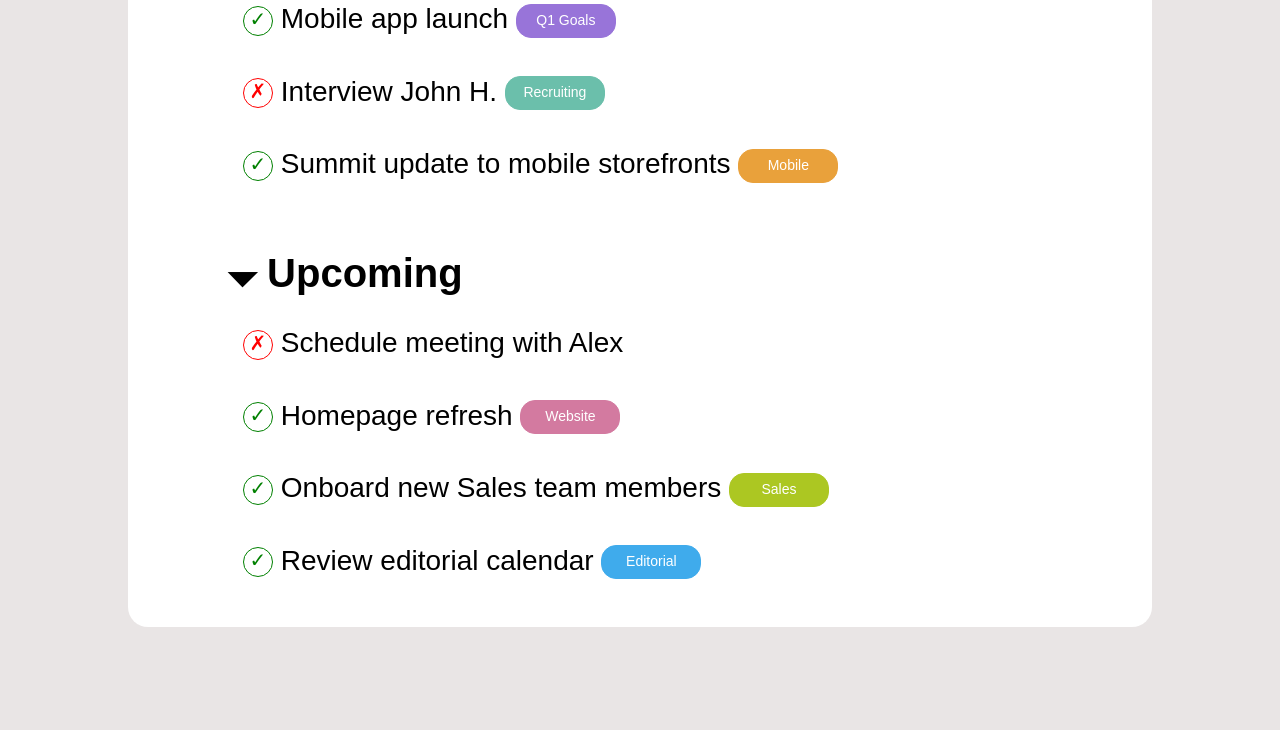
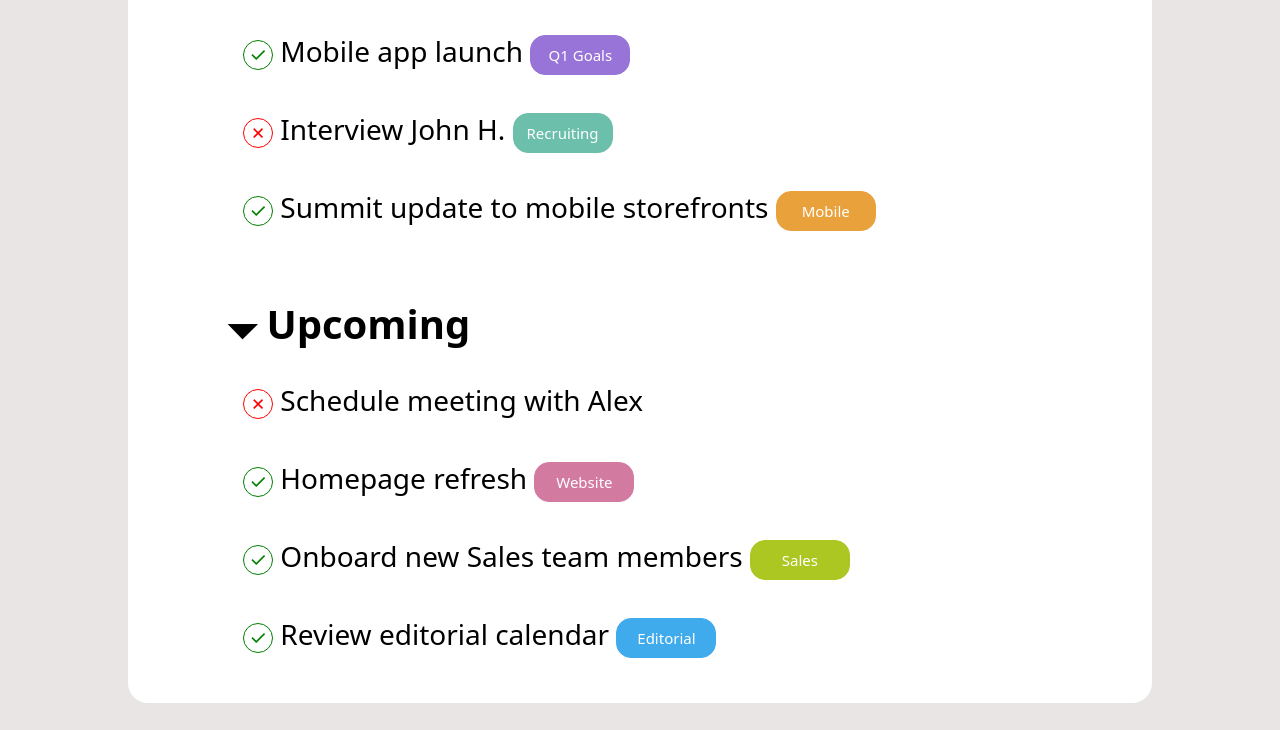
Before and after one commit to mannuccimattia/html-css-toboolist, a plain HTML site: page index.html in a window 1280 px wide. Shown: the part 684-1414 px from the top of the page. Before the commit the page ends 1391 px from the top, so only its background shows below. Drawn offline with Linux system fonts and the light colour scheme.

Commit message:
[DONE] Esercizio terminato

```diff
--- a/css/style.css
+++ b/css/style.css
@@ -2,7 +2,7 @@
   padding: 0;
   margin: 0;
   box-sizing: border-box;
-  font-family: sans-serif;
+  font-family: system-ui, -apple-system, BlinkMacSystemFont, 'Segoe UI', Roboto, Oxygen, Ubuntu, Cantarell, 'Open Sans', 'Helvetica Neue', sans-serif;
 }
 
 /* body */
@@ -75,7 +75,7 @@ main{
 .main-list{
   margin-top: 60px;
   font-size: 40px;
-  font-weight: 800;
+  font-weight: 700;
 }
 
 .main-list-item{
@@ -88,7 +88,7 @@ main{
 
 .sub-list{
   font-size: 28px;
-  font-weight: 100;
+  font-weight: 400;
   margin-top: 10px;
   margin-left: 15px;
 }
@@ -113,12 +113,12 @@ main{
 
 .infobox{
   width: 100px;
-  height: 34px;
+  height: 40px;
   border-radius: 15px;
   color: #fff;
-  font-size: 14px;
+  font-size: 15px;
   text-align: center;
-  padding-top: 7px;
+  padding-top: 9px;
 }
 
 .infoblue{
```
Also changed, not shown: 1 other file.
